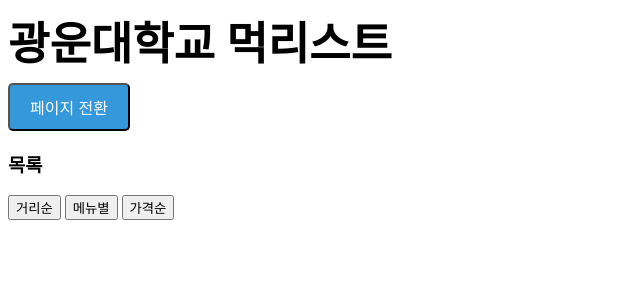
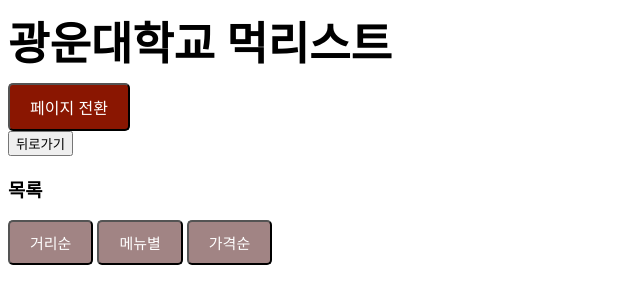
Before and after one commit to ManticoreXL/oss_project_team8, a plain HTML site: page public/index.html in a window 1280 px wide. Shown: the whole page, without its empty margins (0-640 px from the left). Drawn offline with Linux system fonts and the light colour scheme; no server answers.

Commit message:
스타일링 수정

```diff
--- a/public/index.html
+++ b/public/index.html
@@ -21,7 +21,7 @@
         #toggleButton {
             font-size: 16px;
             padding: 10px 20px;
-            background-color: #3498db;
+            background-color: #8A1601;
             color: #fff;
             border-radius: 5px;
             cursor: pointer;
@@ -48,6 +48,15 @@
         .data-box {
             margin-top: 10px;
         }
+
+        #sortButton{
+            font-size: 15px;
+            padding: 10px 20px;
+            background-color: #a18484;
+            color: #fff;
+            border-radius : 5px;
+            cursor: pointer;
+        }
     </style>
 
 </Head>
@@ -64,13 +73,17 @@
         </button>
     </nav>
 
+    <button onclick="goBack()">뒤로가기</button>
+
+
+
     <div id="listPage" class="d-flex">
         <div class="flex-grow-1 rounded-2 me-1 p-2 w-50">
             <h3>목록</h3>
             <div id="muk-list">
-                <button type="button" class="btn btn-primary" onclick="showSortedRestaurants('distance')">거리순</button>
-                <button type="button" class="btn btn-primary" onclick="showSortedRestaurants('menu')">메뉴별</button>
-                <button type="button" class="btn btn-primary" onclick="showSortedRestaurants('price')">가격순</button>
+                <button type="button" id="sortButton" class="btn btn-primary" onclick="showSortedRestaurants('distance')">거리순</button>
+                <button type="button" id="sortButton" class="btn btn-primary" onclick="showSortedRestaurants('menu')">메뉴별</button>
+                <button type="button" id="sortButton" class="btn btn-primary" onclick="showSortedRestaurants('price')">가격순</button>
             </div>
         </div>
     </div>
@@ -140,6 +153,7 @@
 
         function showSortedRestaurants(sortType) {
             // 여기에 각 정렬에 따른 데이터를 불러오고 화면에 보여주는 코드 추가
+
 
             // 예시로 데이터를 샘플로 만들어봅니다.
             const sortedRestaurants = getSortedData(sortType);
@@ -213,5 +227,9 @@
                 roulettePage.style.display = "flex";
             }
         }
+        //뒤로가기 버튼 함수
+        function goBack(){
+            window.history.go(-1);
+        }
     </script>
 </body>
```
